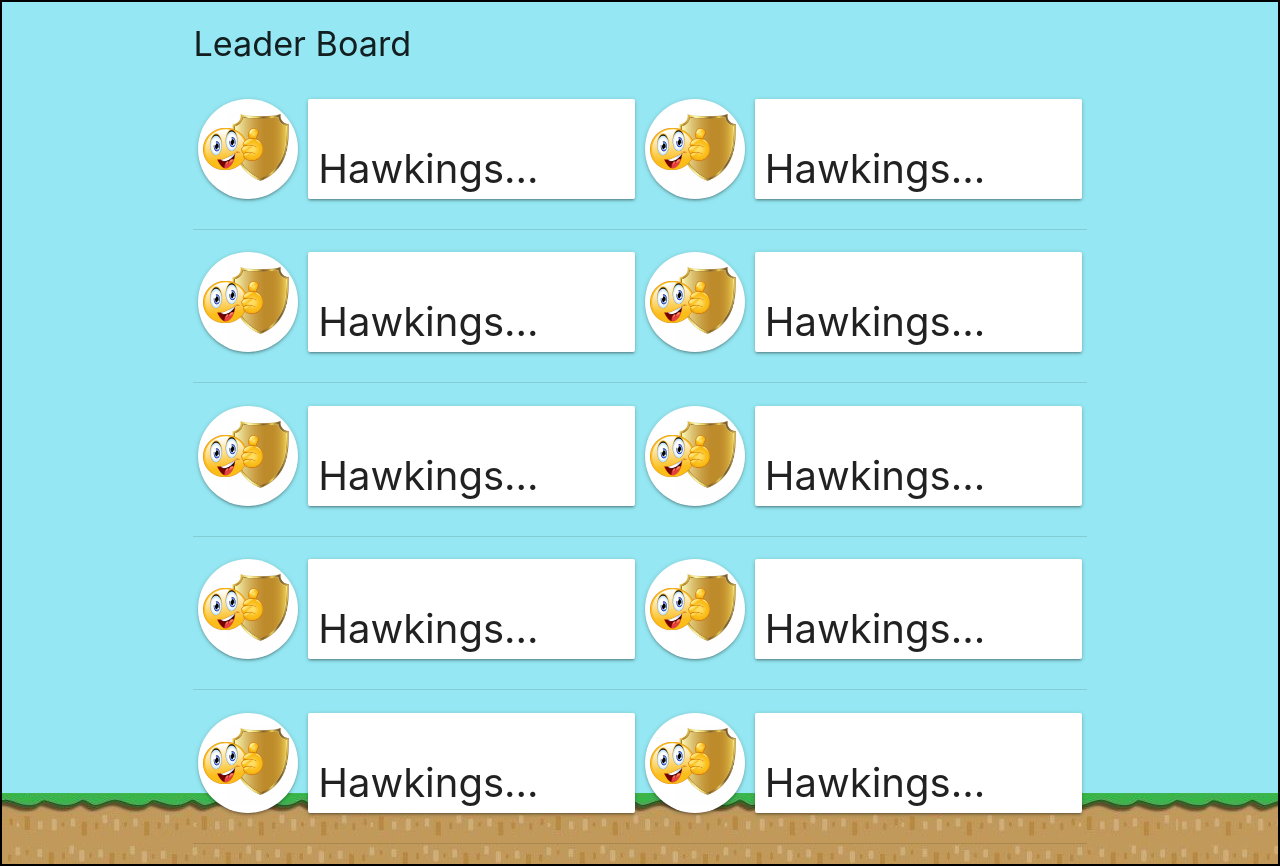
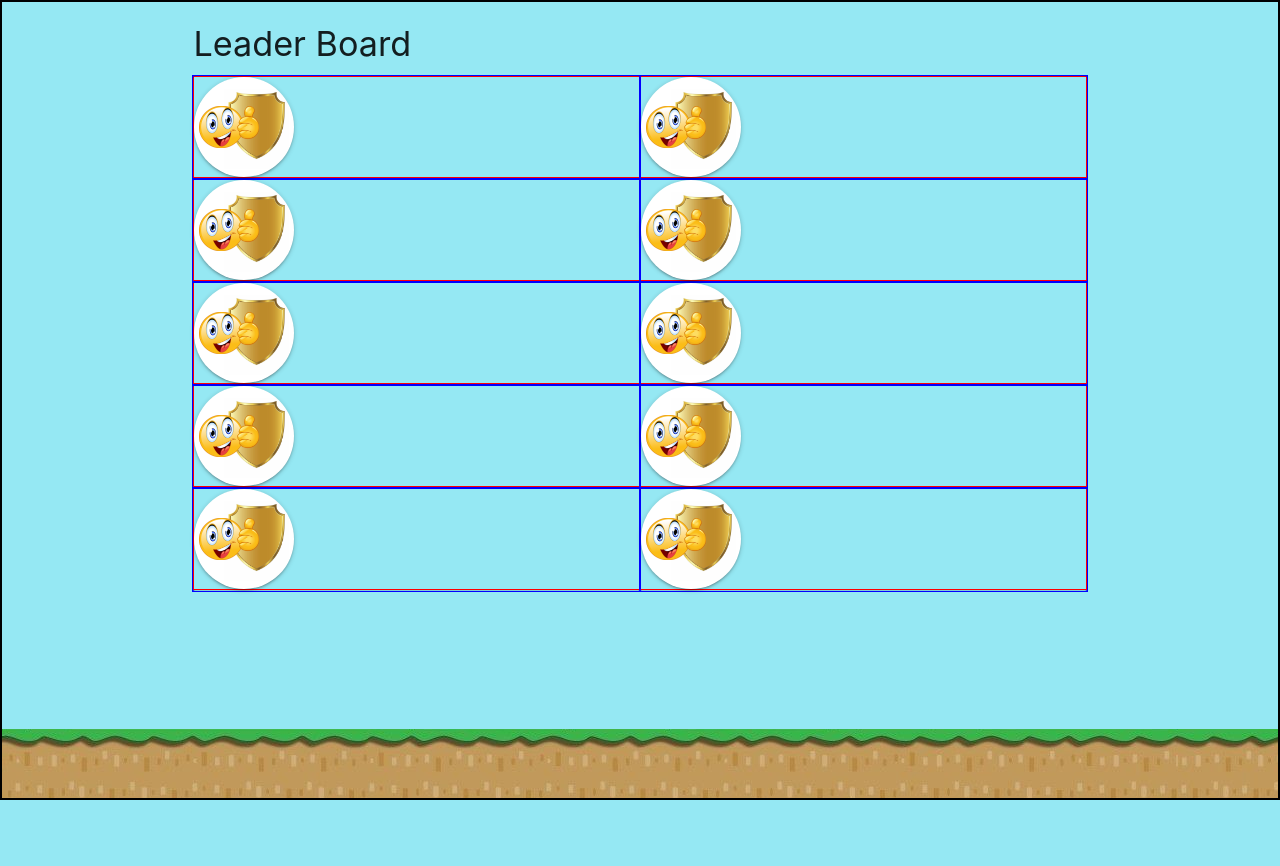
Before and after one commit to MamathaBussa/ps-leaderboard, a React (Create React App) app: page / in a window 1280 px wide. After the commit the page ends 800 px from the top, so only its background shows below. Built offline with nearby package versions, Linux system fonts and the light colour scheme.

Commit message:
design changes

```diff
--- a/src/App.sass
+++ b/src/App.sass
@@ -9,5 +9,7 @@ html
   background: url(/img/mario-bg.png) repeat-x bottom
   background-attachment: fixed
 
-td
-  max-width: 100%
+tr, td
+  padding: 0px
+  margin: 0px
+  outline: 1px blue solid
--- a/src/components/ImageShield/index.js
+++ b/src/components/ImageShield/index.js
@@ -8,9 +8,6 @@ class ImageShield extends Component {
         <div className="white card smiley">
           <img src="/img/smiley.png" alt="smiley" />
         </div>
-        <div className="white card team-name">
-          <p>Hawkings...</p>
-        </div>
       </div>
     )
   }
--- a/src/components/ImageShield/styles.sass
+++ b/src/components/ImageShield/styles.sass
@@ -1,6 +1,10 @@
 .ImageShield
+  margin: 0px
+  padding: 0px !important
+  border: 1px red solid !important
   display: flex
   div.smiley
+      margin: 0px
       background: url(/img/shield.png) no-repeat 30px 12px
       background-size: 65px
       width: 100px
@@ -14,14 +18,3 @@
         margin: 0 auto
         margin-left: 5px
         width: 60px
-  div.team-name
-    display: flex
-    flex-direction: column
-    padding: 10px
-    justify-content: space-around
-    margin-left: 10px
-    height: 100px
-    width: 75%
-    p
-      line-height: 1
-      font-size: 40px
```
